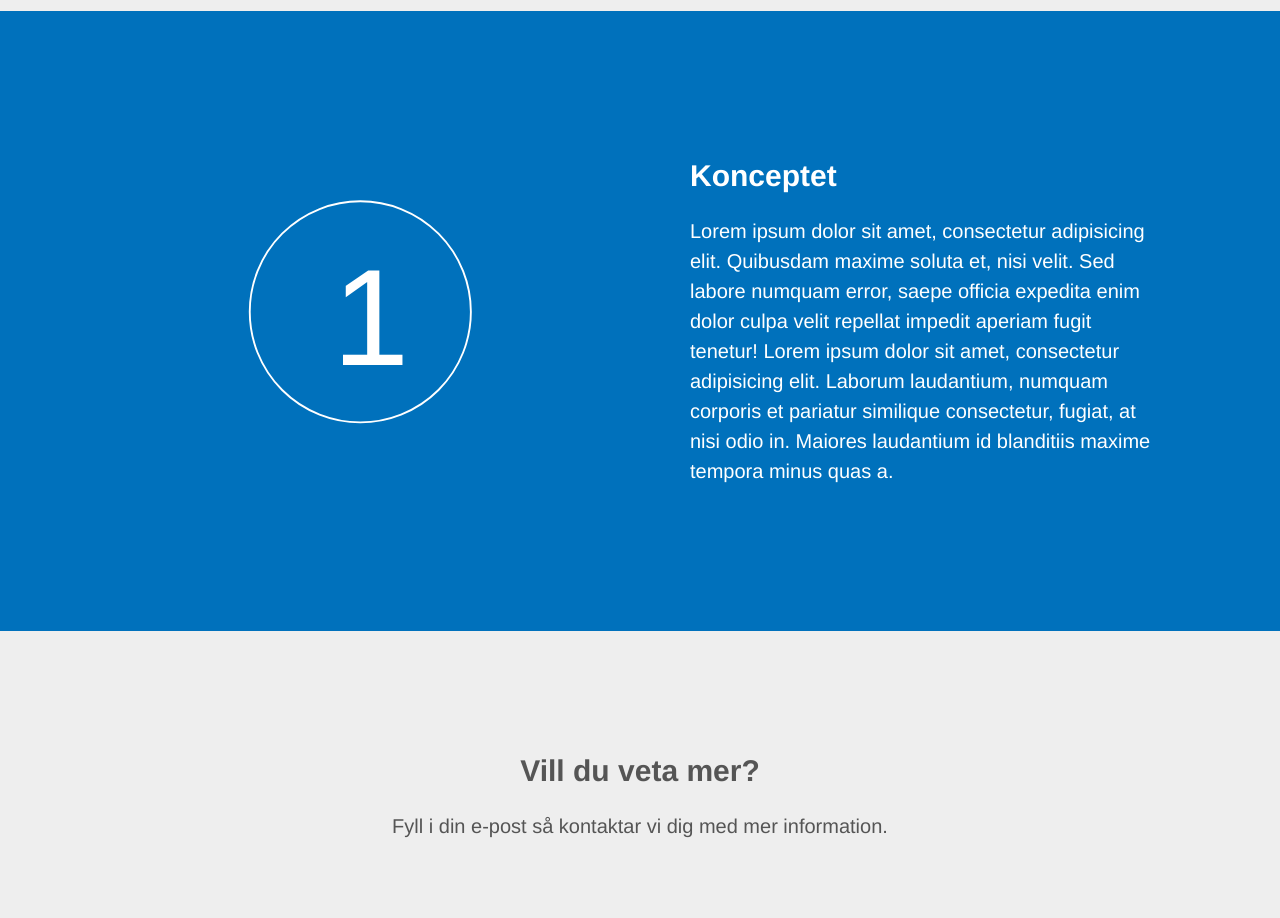
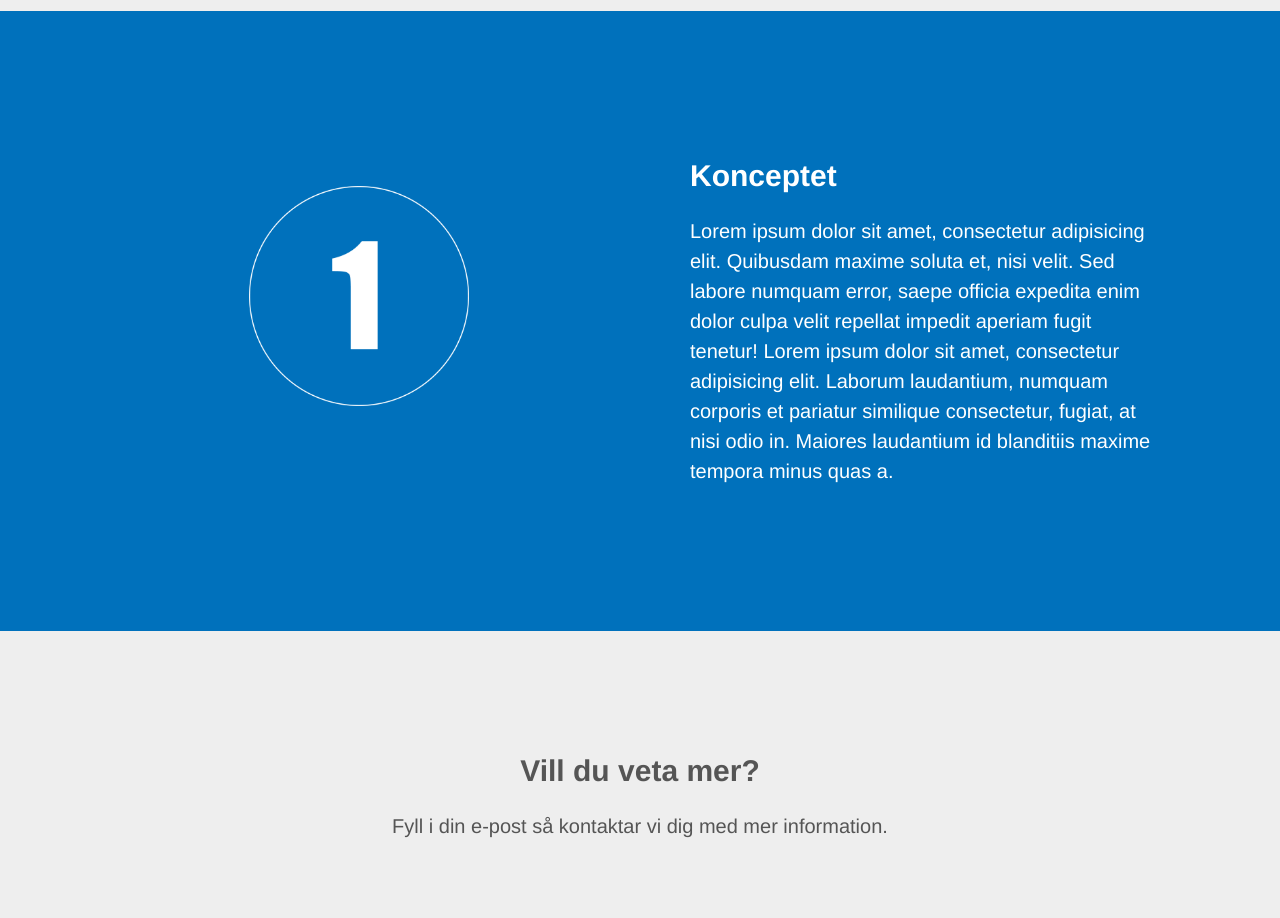
Before and after one commit to zystems/nyttigaappar, a website: page index.html in a window 1280 px wide. Shown: the part 5500-6418 px from the top of the page. Drawn offline with nearby package versions, Linux system fonts and the light colour scheme.

Commit message:
Commit to avoid merge conflict

```diff
--- a/dev/styles/_infoboxes.scss
+++ b/dev/styles/_infoboxes.scss
@@ -86,7 +86,8 @@
 		img {
 			display: block;
 			margin: 0 auto;
-			width: 250px;
+			width: 220px;
+
 		}
 	}
 
--- a/index.html
+++ b/index.html
@@ -245,7 +245,7 @@
             </div>
             <div class="Infobox-left">
                 <div class="Infobox-left--content">
-                    <img src="dev/res/number-1.svg" />
+                    <img src="dev/res/number-1.png" />
                 </div>
             </div>
         </section> <!-- end ID-One -->
```
Also changed, not shown: build/styles/main.css, dev/res/number-1.png (added).
